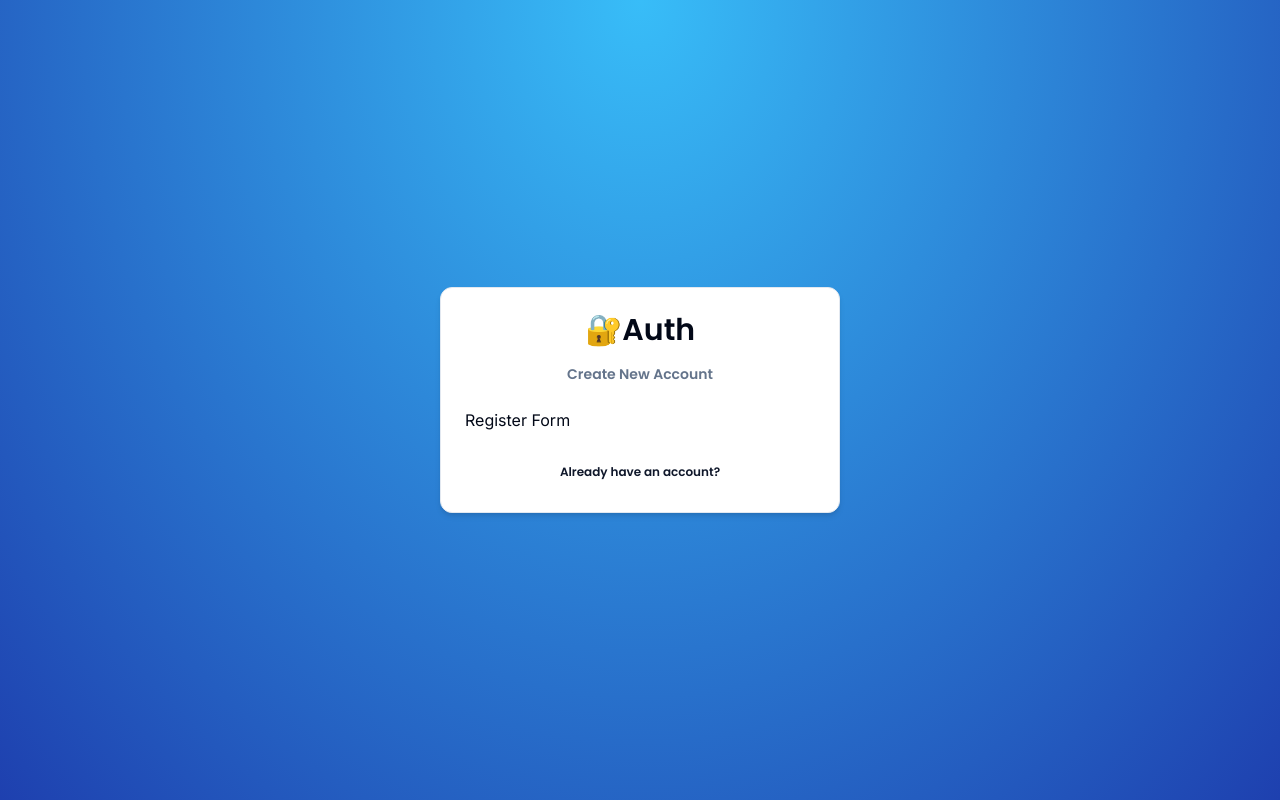
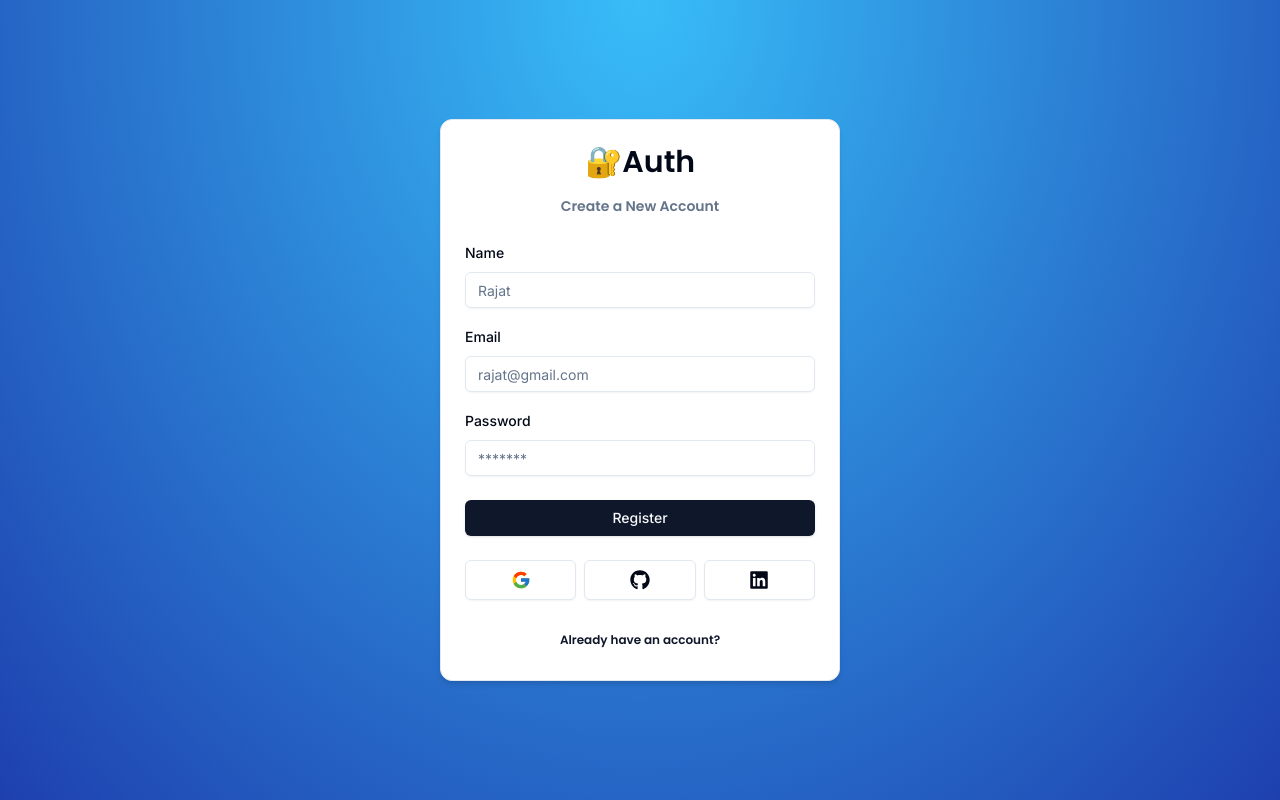
Before and after one commit to rajatgudi/auth-tutorial-next-prisma-auth, a Next.js app: page /auth/register in a window 1280 px wide. Built offline with nearby package versions, Linux system fonts and the light colour scheme.

Commit message:
updated register forms

```diff
--- /dev/null
+++ b/actions/login.ts
@@ -0,0 +1,21 @@
+"use server";
+import { LoginSchema, RegisterSchema } from "@/schemas";
+import * as z from "zod";
+export const login = async (values: z.infer<typeof LoginSchema>) => {
+  const isValidatedFields = LoginSchema.safeParse(values);
+
+  if (!isValidatedFields.success) {
+    return { error: "Invalid Fields!" };
+  }
+
+  console.log("login", values);
+  return { success: "Email Sent" };
+};
+export const register = async (values: z.infer<typeof RegisterSchema>) => {
+  const isValidatedFields = RegisterSchema.safeParse(values);
+  if (!isValidatedFields.success) {
+    return { error: "Invalid Fields!" };
+  }
+  console.log("Register", values);
+  return { success: "Email Sent" };
+};
--- a/components/auth/login-form.tsx
+++ b/components/auth/login-form.tsx
@@ -1,24 +1,27 @@
 "use client";
-import React from "react";
-import CardWrapper from "./card-wrapper";
-import { zodResolver } from "@hookform/resolvers/zod";
+import { login } from "@/actions/login";
 import {
   Form,
   FormControl,
-  FormDescription,
   FormField,
   FormItem,
   FormLabel,
-  FormMessage,
+  FormMessage
 } from "@/components/ui/form";
 import { Input } from "@/components/ui/input";
+import { LoginSchema } from "@/schemas";
+import { zodResolver } from "@hookform/resolvers/zod";
+import { useState, useTransition } from "react";
 import { useForm } from "react-hook-form";
 import * as z from "zod";
-import { LoginSchema } from "@/schemas";
-import { Button } from "../ui/button";
 import FormError from "../form-error";
 import FormSuccess from "../form-success";
+import { Button } from "../ui/button";
+import CardWrapper from "./card-wrapper";
 const LoginForm = () => {
+  const [isPending, startTransition] = useTransition();
+  const [errorMsg, setErrorMsg] = useState<string>("");
+  const [successMsg, setSuccessMsg] = useState<string>("");
   const form = useForm<z.infer<typeof LoginSchema>>({
     resolver: zodResolver(LoginSchema),
     defaultValues: {
@@ -30,7 +33,15 @@ const LoginForm = () => {
     },
   });
   const onSubmit = (values: z.infer<typeof LoginSchema>) => {
-    console.log(values.email, values.password);
+    setSuccessMsg("");
+    setErrorMsg("");
+    startTransition(() => {
+      login(values).then((data: any) => {
+        setErrorMsg(data.error);
+        setSuccessMsg(data.success);
+        form.reset()
+      });
+    });
   };
   return (
     <div>
@@ -52,6 +63,7 @@ const LoginForm = () => {
                     <FormControl>
                       <Input
                         {...field}
+                        disabled={isPending}
                         placeholder="rajat@gmail.com"
                         type="email"
                       />
@@ -67,16 +79,21 @@ const LoginForm = () => {
                   <FormItem>
                     <FormLabel>Password</FormLabel>
                     <FormControl>
-                      <Input {...field} placeholder="*******" type="password" />
+                      <Input
+                        {...field}
+                        disabled={isPending}
+                        placeholder="*******"
+                        type="password"
+                      />
                     </FormControl>
                     <FormMessage />
                   </FormItem>
                 )}
               />
             </div>
-            <FormError message="Somethiung wernt wrong" />
-            <FormSuccess message="Email Sent!" />
-            <Button type="submit" className="w-full">
+            <FormError message={errorMsg} />
+            <FormSuccess message={successMsg} />
+            <Button disabled={isPending} type="submit" className="w-full">
               Login
             </Button>
           </form>
--- a/components/auth/register-form.tsx
+++ b/components/auth/register-form.tsx
@@ -1,16 +1,122 @@
-import React from "react";
-import CardWrapper from "@/components/auth/card-wrapper";
-
+"use client";
+import { login, register } from "@/actions/login";
+import {
+  Form,
+  FormControl,
+  FormField,
+  FormItem,
+  FormLabel,
+  FormMessage,
+} from "@/components/ui/form";
+import { Input } from "@/components/ui/input";
+import { LoginSchema, RegisterSchema } from "@/schemas";
+import { zodResolver } from "@hookform/resolvers/zod";
+import { useState, useTransition } from "react";
+import { useForm } from "react-hook-form";
+import * as z from "zod";
+import FormError from "../form-error";
+import FormSuccess from "../form-success";
+import { Button } from "../ui/button";
+import CardWrapper from "./card-wrapper";
 const RegisterForm = () => {
+  const [isPending, startTransition] = useTransition();
+  const [errorMsg, setErrorMsg] = useState<string>("");
+  const [successMsg, setSuccessMsg] = useState<string>("");
+  const form = useForm<z.infer<typeof RegisterSchema>>({
+    resolver: zodResolver(RegisterSchema),
+    defaultValues: {
+      name: "",
+      email: "",
+      password: "",
+    },
+    resetOptions: {
+      keepDefaultValues: true,
+    },
+  });
+  const onSubmit = (values: z.infer<typeof RegisterSchema>) => {
+    setSuccessMsg("");
+    setErrorMsg("");
+    startTransition(() => {
+      register(values).then((data: any) => {
+        setErrorMsg(data.error);
+        setSuccessMsg(data.success);
+        form.reset();
+      });
+    });
+  };
   return (
     <div>
       <CardWrapper
-        headerLabel="Create New Account"
+        headerLabel="Create a New Account"
         backButtonLabel="Already have an account?"
         backButtonHref="/auth/login"
-        showSocial={false}
+        showSocial={true}
       >
-        Register Form
+        <Form {...form}>
+          <form onSubmit={form.handleSubmit(onSubmit)} className="space-y-6">
+            <div className="space-y-4">
+              <FormField
+                control={form.control}
+                name="name"
+                render={({ field }) => (
+                  <FormItem>
+                    <FormLabel>Name</FormLabel>
+                    <FormControl>
+                      <Input
+                        {...field}
+                        disabled={isPending}
+                        placeholder="Rajat"
+                        type="text"
+                      />
+                    </FormControl>
+                    <FormMessage />
+                  </FormItem>
+                )}
+              />
+              <FormField
+                control={form.control}
+                name="email"
+                render={({ field }) => (
+                  <FormItem>
+                    <FormLabel>Email</FormLabel>
+                    <FormControl>
+                      <Input
+                        {...field}
+                        disabled={isPending}
+                        placeholder="rajat@gmail.com"
+                        type="email"
+                      />
+                    </FormControl>
+                    <FormMessage />
+                  </FormItem>
+                )}
+              />
+              <FormField
+                control={form.control}
+                name="password"
+                render={({ field }) => (
+                  <FormItem>
+                    <FormLabel>Password</FormLabel>
+                    <FormControl>
+                      <Input
+                        {...field}
+                        disabled={isPending}
+                        placeholder="*******"
+                        type="password"
+                      />
+                    </FormControl>
+                    <FormMessage />
+                  </FormItem>
+                )}
+              />
+            </div>
+            <FormError message={errorMsg} />
+            <FormSuccess message={successMsg} />
+            <Button disabled={isPending} type="submit" className="w-full">
+              Register
+            </Button>
+          </form>
+        </Form>
       </CardWrapper>
     </div>
   );
--- a/package.json
+++ b/package.json
@@ -12,6 +12,7 @@
     "@hookform/resolvers": "^3.3.4",
     "@radix-ui/react-label": "^2.0.2",
     "@radix-ui/react-slot": "^1.0.2",
+    "axios": "^1.6.7",
     "class-variance-authority": "^0.7.0",
     "clsx": "^2.1.0",
     "lucide-react": "^0.331.0",
--- a/schemas/index.ts
+++ b/schemas/index.ts
@@ -1,5 +1,13 @@
 import * as z from "zod";
 export const LoginSchema = z.object({
   email: z.string().email("Invalid Email!"),
-  password: z.string().min(6, "Password should contains more than 6 chars"),
+  password: z.string().min(6, "Minimum 6 characters required!"),
 });
+
+export const RegisterSchema = z.object({
+  email: z.string().email("Invalid Email!"),
+  password: z.string().min(6, "Minimum 6 characters required!"),
+  name: z.string().min(2, {
+    message: "Name is Required, minimum 2 characters!",
+  }),
+});
```
Also changed, not shown: 1 other file (tests, documents, lock files or other folders).
